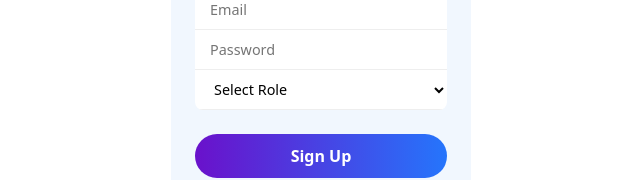
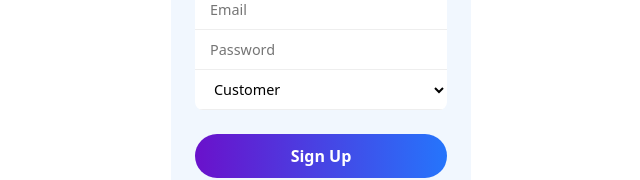
Before and after one commit to akshay124-pixel/tms, a React (Create React App) app: page /signup in a window 1280 px wide. Shown: the part 373-553 px from the top of the page, without its empty margins (319-959 px from the left). Built offline with nearby package versions, Linux system fonts and the light colour scheme.

Commit message:
New Done

```diff
--- a/src/auth/Signup.js
+++ b/src/auth/Signup.js
@@ -137,11 +137,11 @@ function Signup() {
               className="input"
               required
             >
-              <option value="">Select Role</option>
-              <option value="admin">Admin</option>
-              <option value="client">Client</option>
-              <option value="opsManager">Operations Manager</option>
-              <option value="serviceAgent">Service Agent</option>
+              {/* <option value="">Select Role</option> */}
+              {/* <option value="admin">Admin</option> */}
+              <option value="client">Customer</option>
+              {/* <option value="opsManager">Operations Manager</option> */}
+              {/* <option value="serviceAgent">Service Agent</option> */}
             </select>
           </div>
           <button
```
